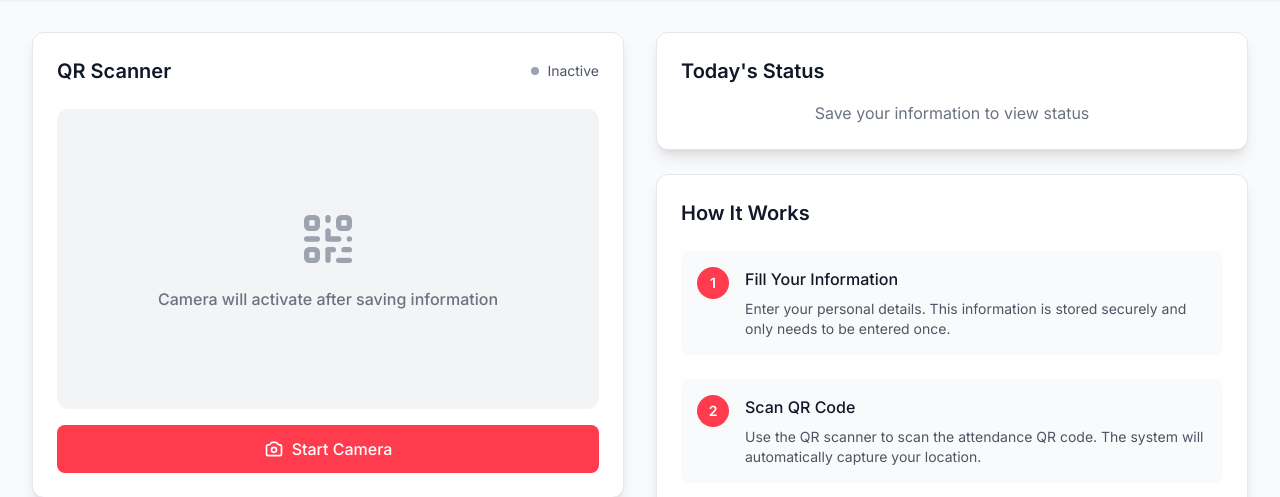
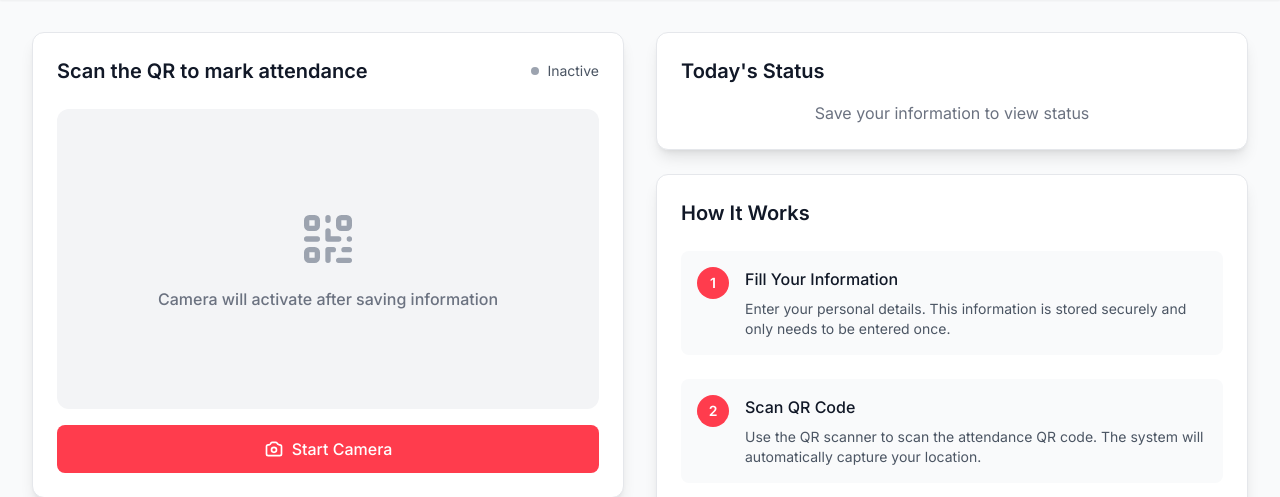
Before and after one commit to sha701726/qr_attendance, a Flask app: page / in a window 1280 px wide. Shown: the part 94-591 px from the top of the page. Run offline with Flask 3, Linux system fonts and the light colour scheme; some libraries are stand-ins or nearby versions.

Commit message:
Update index.html

```diff
--- a/templates/index.html
+++ b/templates/index.html
@@ -300,7 +300,7 @@
                 <!-- QR Scanner Card -->
                 <div class="bg-white rounded-lg sm:rounded-xl shadow-lg border border-gray-200 p-4 sm:p-6">
                     <div class="flex items-center justify-between mb-4 sm:mb-6">
-                        <h2 id="main-heading" class="text-lg sm:text-xl font-semibold text-gray-900">QR Scanner</h2>
+                        <h2 id="main-heading" class="text-lg sm:text-xl font-semibold text-gray-900">Scan the QR to mark attendance</h2>
                         <div id="scanner-status" class="flex items-center space-x-2">
                             <div id="scanner-dot" class="w-2 h-2 bg-gray-400 rounded-full"></div>
                             <span id="scanner-text" class="text-xs sm:text-sm text-gray-600 hidden sm:inline">Inactive</span>
```
